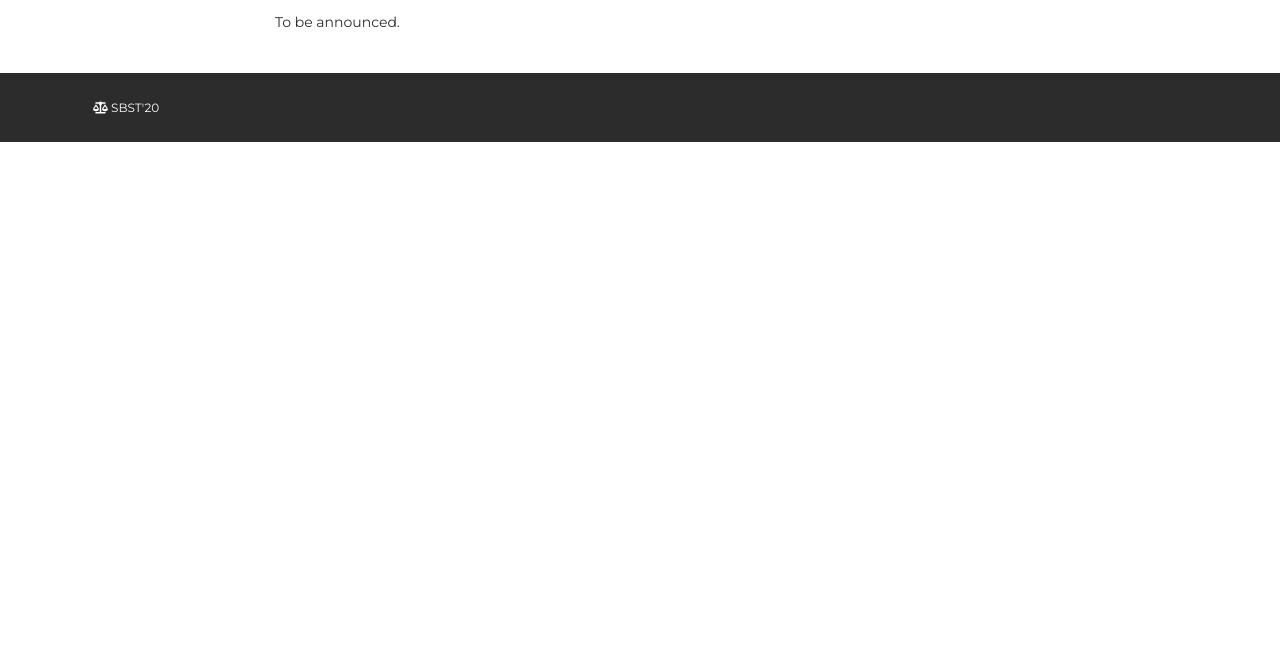
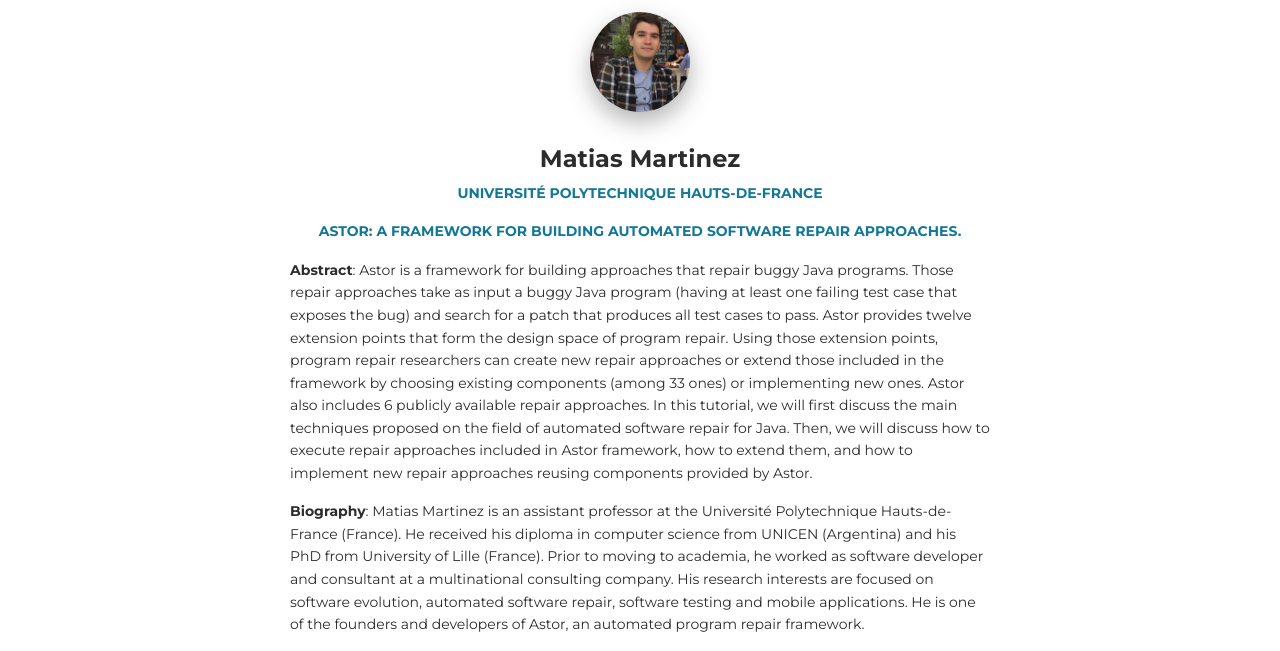
Before and after one commit to sbst20/sbst20.github.io, a plain HTML site: page keynotes/index.html in a window 1280 px wide. Shown: the part 628-1279 px from the top of the page. Before the commit the page ends 800 px from the top, so only its background shows below. Drawn offline with nearby package versions, Linux system fonts and the light colour scheme; some packages are replaced by stand-ins of ours.

Commit message:
rebuilding site Sat 30 Nov 2019 13:25:04 GMT

```diff
--- a/index.xml
+++ b/index.xml
@@ -16,7 +16,9 @@
       <pubDate>Mon, 01 Jan 0001 00:00:00 +0000</pubDate>
 
       <guid>/keynotes/</guid>
-      <description> Keynote Speakers To be announced.   Tutorial Speaker To be announced.     </description>
+      <description>Keynote Speakers To be announced.   Tutorial Speaker Matias Martinez Université Polytechnique Hauts-de-France
+Astor: A framework for building automated software repair approaches.
+Abstract: Astor is a framework for building approaches that repair buggy Java programs. Those repair approaches take as input a buggy Java program (having at least one failing test case that exposes the bug) and search for a patch that produces all test cases to pass. Astor provides twelve extension points that form the design space of program repair.</description>
     </item>
 
     <item>
--- a/keynotes/index.html
+++ b/keynotes/index.html
@@ -128,7 +128,28 @@
                 <h2 class="title">Tutorial Speaker</h2>
 		<div class="team">
                     <div class="row">
-		    	 To be announced.
+                      <div class="col-sm">
+                        <div class="team-player">
+                          <img src="/img/matias.jpeg" alt="Thumbnail Image" class="rounded-circle img-fluid img-raised">
+                          <h4 class="title">Matias Martinez</h4>
+                          <p class="category text-primary">Université Polytechnique Hauts-de-France</p>
+                          <p class="category text-primary">Astor: A framework for building automated software repair approaches.</p>
+                          <p class="text-left">
+                            <strong>Abstract</strong>: Astor is a framework for building approaches that repair buggy Java programs.
+                            Those repair approaches take as input a buggy Java program (having at least one failing test case that exposes the bug) and search for a patch that produces all test cases to pass. Astor provides twelve extension points that form the design space of program repair.
+                            Using those extension points, program repair researchers can create new repair approaches or extend those included in the framework by choosing  existing components (among 33 ones) or implementing new ones. Astor also includes 6 publicly available  repair approaches.
+                            In this tutorial, we will first discuss the main techniques proposed on the field of automated software repair for Java. Then, we will discuss how to execute repair approaches included in Astor framework, how to extend them, and how to implement new repair approaches reusing components provided by Astor.
+                          </p>
+                          <p class="text-left">
+                            <strong>Biography</strong>: Matias Martinez is an assistant professor at the Université Polytechnique Hauts-de-France (France). He received his diploma in computer science from  UNICEN (Argentina) and his PhD  from University of Lille (France). Prior to moving to academia, he worked as software developer and consultant at a multinational consulting company. His research interests are focused on software evolution, automated software repair, software testing and mobile applications. He is one of the founders and developers of Astor, an automated program repair framework.
+                          </p>
+                          <a href="http://www.martinezmatias.com/" class="btn btn-primary btn-icon btn-round"><i class="fa fa-id-card-o"></i></a>
+                          <a href="https://github.com/martinezmatias" class="btn btn-primary btn-icon btn-round"><i class="fa fa-github"></i></a>
+                          <!--<a href="https://www.linkedin.com/in/" class="btn btn-primary btn-icon btn-round"><i class="fa fa-id-card-o"></i></a>
+                          <a href="https://twitter.com/" class="btn btn-primary btn-icon btn-round"><i class="fa fa-twitter"></i></a>-->
+
+                        </div>
+                      </div>
                     </div>
                 </div>
              </div>
```
Also changed, not shown: img/matias.jpeg (added).
